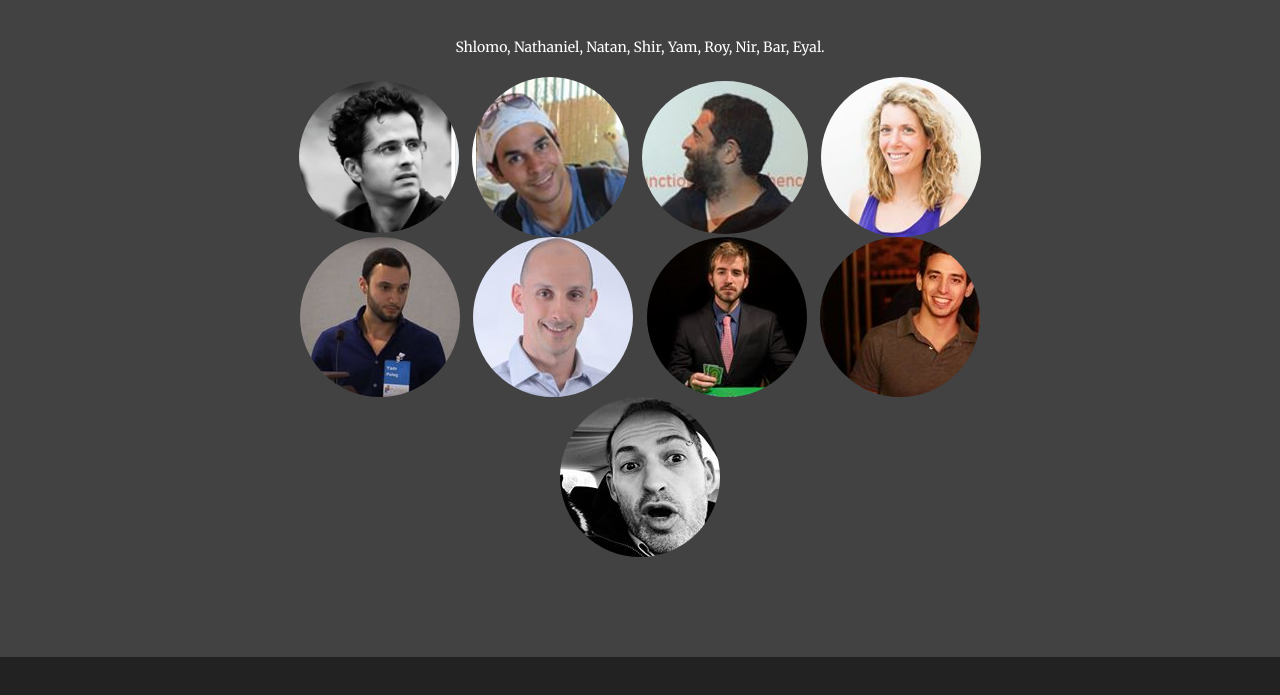
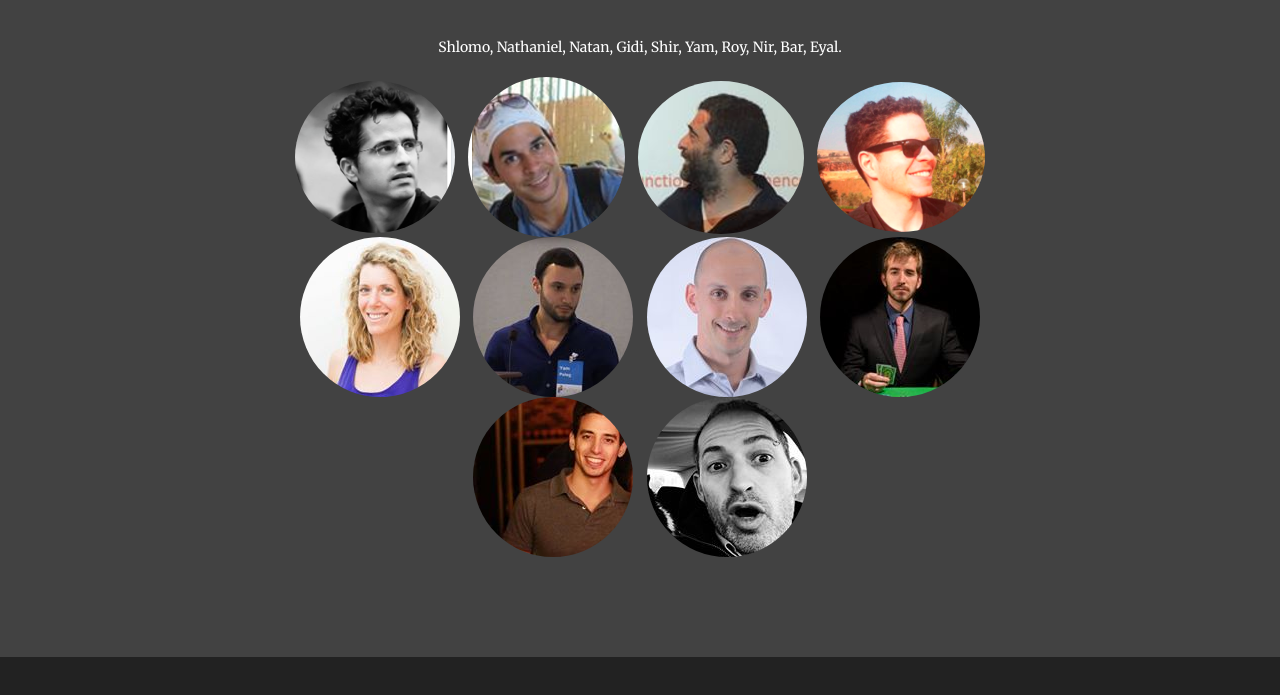
Before and after one commit to deeponcology/quantscientist.github.io, a plain HTML site: page index.html in a window 1280 px wide. Shown: the part 1495-2190 px from the top of the page. Drawn offline with nearby package versions, Linux system fonts and the light colour scheme.

```diff
--- a/index.html
+++ b/index.html
@@ -166,7 +166,7 @@
 
 
             <br> <br>
-            Shlomo, Nathaniel, Natan, Shir, Yam, Roy, Nir, Bar, Eyal.
+            Shlomo, Nathaniel, Natan, Gidi, Shir, Yam, Roy, Nir, Bar, Eyal.
             <br>
             <br>
 
@@ -174,6 +174,7 @@
             <img class="img-circle" src="images/shlomo.png" hspace="5">
             <img class="img-circle" src="images/net.png" hspace="5">
             <img class="img-circle" src="images/natan.png" hspace="5">
+            <img class="img-circle" src="images/gidi.png" hspace="5">
 		    <img class="img-circle" src="images/shir.jpg" hspace="5">
 		    <img class="img-circle" src="images/yam.jpg" hspace="5">
 		    <img class="img-circle" src="images/pen.jpg" hspace="5">
```
Also changed, not shown: images/gidi.png (added).
